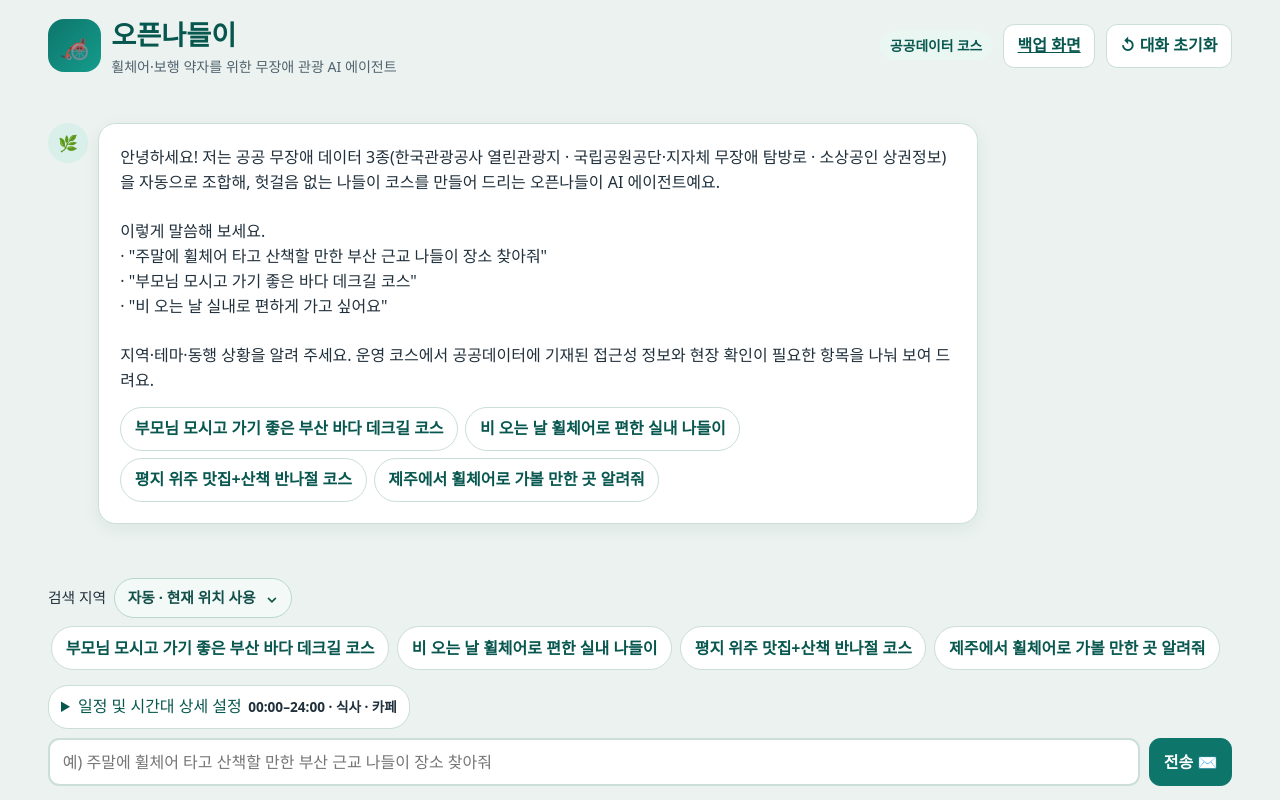
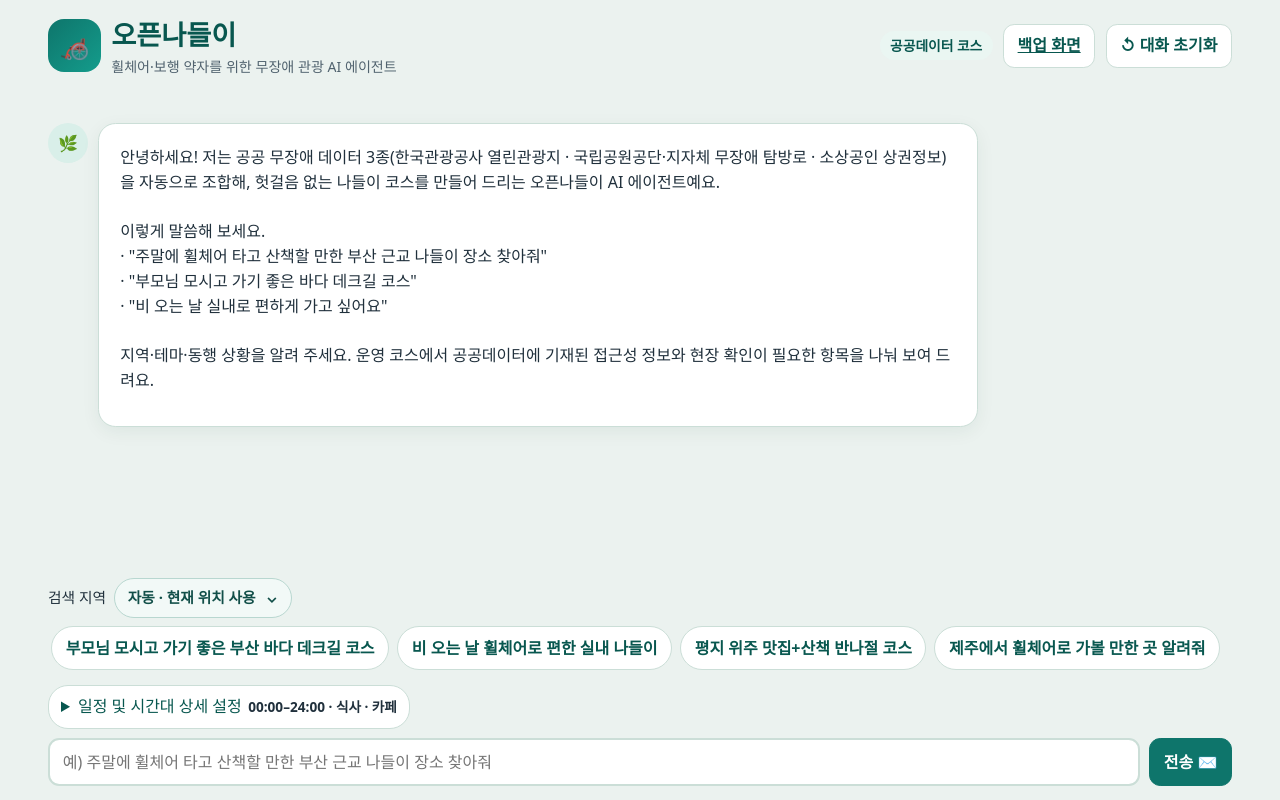
Before and after one commit to cosohotmas/OpenNadeuli, a React (Vite) app in the folder frontend/: page / in a window 1280 px wide. Built offline with nearby package versions, Linux system fonts and the light colour scheme.

Commit message:
Remove duplicate quick questions from the welcome bubble

```diff
--- a/frontend/src/App.tsx
+++ b/frontend/src/App.tsx
@@ -344,7 +344,7 @@ const App = () => {
                   💌 가족 단톡방용 초대장 만들기
                 </button>
               )}
-              {msg.followups && msg.followups.length > 0 && (
+              {msg.id !== 0 && msg.followups && msg.followups.length > 0 && (
                 <div className="followups">
                   {msg.followups.map((f) => (
                     <button
--- a/frontend/src/elice-final.js
+++ b/frontend/src/elice-final.js
@@ -329,7 +329,7 @@ function renderAnswer(content, chips, answer) {
     content.appendChild(row);
   }
 
-  renderChips(chips, answer.followups || []);
+  if (chips) renderChips(chips, answer.followups || []);
 }
 
 function facilityHtml(facility) {
@@ -646,12 +646,11 @@ function showWelcome() {
     <div class="avatar" aria-hidden="true">🌿</div>
     <div class="bubble">
       <div class="content"></div>
-      <div class="chips"></div>
     </div>`;
   refs.chat.appendChild(m);
   renderAnswer(
     m.querySelector(".content"),
-    m.querySelector(".chips"),
+    null,
     uiAgent.welcome()
   );
   autoscroll();
```
Also changed, not shown: 1 other file (tests, documents, lock files or other folders).
